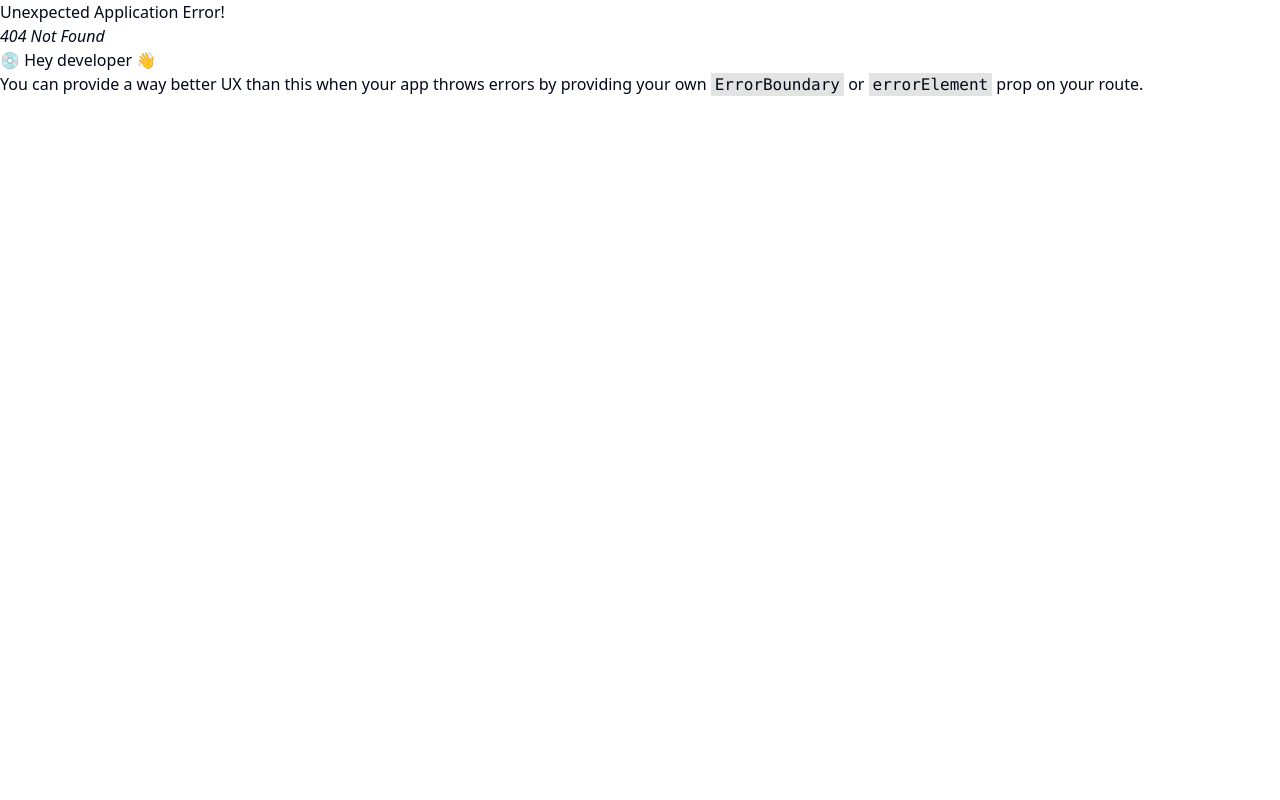
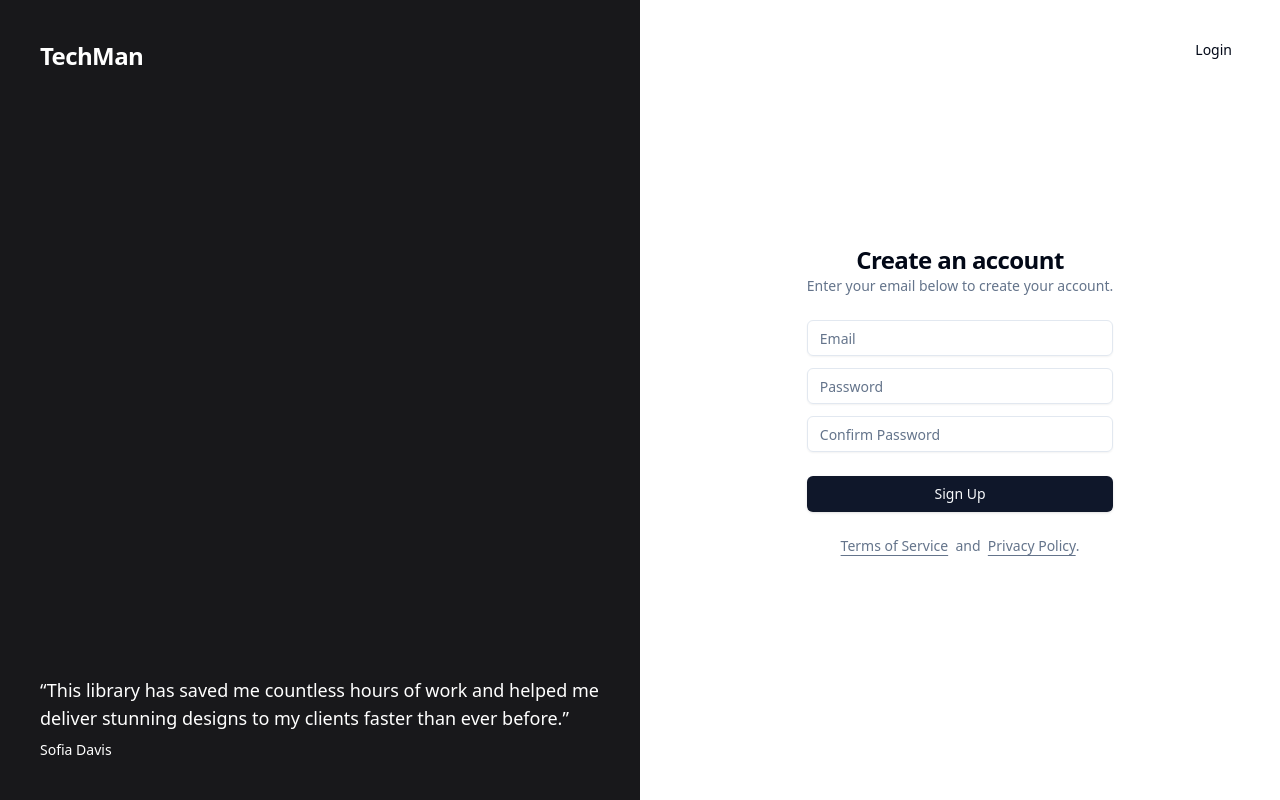
Before and after one commit to SahanY099/php-react-ecommerce-store, a React (Vite) app in the folder frontend/: page /signup in a window 1280 px wide. Before the commit this address had no page. Built offline with nearby package versions, Linux system fonts and the light colour scheme.

Commit message:
Create signup page design

```diff
--- a/frontend/package.json
+++ b/frontend/package.json
@@ -11,6 +11,7 @@
   },
   "dependencies": {
     "@radix-ui/react-icons": "^1.3.0",
+    "@radix-ui/react-slot": "^1.0.2",
     "class-variance-authority": "^0.7.0",
     "clsx": "^2.0.0",
     "react": "^18.2.0",
--- /dev/null
+++ b/frontend/src/components/layouts/guest-layout.tsx
@@ -0,0 +1,30 @@
+import { Outlet } from "react-router-dom";
+
+export default function GuestLayout() {
+  return (
+    <div className="container relative grid h-screen max-w-none items-center justify-center px-0 md:grid-cols-2">
+      <div className="relative hidden h-full flex-col p-10 text-white  md:flex">
+        <div className="absolute inset-0 bg-zinc-900" />
+        <div className="z-20">
+          <h1 className="text-2xl font-semibold tracking-tight text-white">
+            TechMan
+          </h1>
+        </div>
+
+        <div className="z-20 mt-auto">
+          <blockquote className="space-y-2">
+            <p className="text-lg">
+              &ldquo;This library has saved me countless hours of work and
+              helped me deliver stunning designs to my clients faster than ever
+              before.&rdquo;
+            </p>
+            <footer className="text-sm">Sofia Davis</footer>
+          </blockquote>
+        </div>
+      </div>
+      <div className="px-8">
+        <Outlet />
+      </div>
+    </div>
+  );
+}
--- /dev/null
+++ b/frontend/src/components/ui/button.tsx
@@ -0,0 +1,57 @@
+import * as React from "react"
+import { Slot } from "@radix-ui/react-slot"
+import { cva, type VariantProps } from "class-variance-authority"
+
+import { cn } from "@/lib/utils"
+
+const buttonVariants = cva(
+  "inline-flex items-center justify-center whitespace-nowrap rounded-md text-sm font-medium transition-colors focus-visible:outline-none focus-visible:ring-1 focus-visible:ring-ring disabled:pointer-events-none disabled:opacity-50",
+  {
+    variants: {
+      variant: {
+        default:
+          "bg-primary text-primary-foreground shadow hover:bg-primary/90",
+        destructive:
+          "bg-destructive text-destructive-foreground shadow-sm hover:bg-destructive/90",
+        outline:
+          "border border-input bg-transparent shadow-sm hover:bg-accent hover:text-accent-foreground",
+        secondary:
+          "bg-secondary text-secondary-foreground shadow-sm hover:bg-secondary/80",
+        ghost: "hover:bg-accent hover:text-accent-foreground",
+        link: "text-primary underline-offset-4 hover:underline",
+      },
+      size: {
+        default: "h-9 px-4 py-2",
+        sm: "h-8 rounded-md px-3 text-xs",
+        lg: "h-10 rounded-md px-8",
+        icon: "h-9 w-9",
+      },
+    },
+    defaultVariants: {
+      variant: "default",
+      size: "default",
+    },
+  }
+)
+
+export interface ButtonProps
+  extends React.ButtonHTMLAttributes<HTMLButtonElement>,
+    VariantProps<typeof buttonVariants> {
+  asChild?: boolean
+}
+
+const Button = React.forwardRef<HTMLButtonElement, ButtonProps>(
+  ({ className, variant, size, asChild = false, ...props }, ref) => {
+    const Comp = asChild ? Slot : "button"
+    return (
+      <Comp
+        className={cn(buttonVariants({ variant, size, className }))}
+        ref={ref}
+        {...props}
+      />
+    )
+  }
+)
+Button.displayName = "Button"
+
+export { Button, buttonVariants }
--- /dev/null
+++ b/frontend/src/components/ui/input.tsx
@@ -0,0 +1,25 @@
+import * as React from "react"
+
+import { cn } from "@/lib/utils"
+
+export interface InputProps
+  extends React.InputHTMLAttributes<HTMLInputElement> {}
+
+const Input = React.forwardRef<HTMLInputElement, InputProps>(
+  ({ className, type, ...props }, ref) => {
+    return (
+      <input
+        type={type}
+        className={cn(
+          "flex h-9 w-full rounded-md border border-input bg-transparent px-3 py-1 text-sm shadow-sm transition-colors file:border-0 file:bg-transparent file:text-sm file:font-medium placeholder:text-muted-foreground focus-visible:outline-none focus-visible:ring-1 focus-visible:ring-ring disabled:cursor-not-allowed disabled:opacity-50",
+          className
+        )}
+        ref={ref}
+        {...props}
+      />
+    )
+  }
+)
+Input.displayName = "Input"
+
+export { Input }
--- /dev/null
+++ b/frontend/src/routes/signup.tsx
@@ -0,0 +1,56 @@
+import { Button, buttonVariants } from "@/components/ui/button";
+import { Input } from "@/components/ui/input";
+import { cn } from "@/lib/utils";
+import { Link } from "react-router-dom";
+
+export default function Signup() {
+  return (
+    <>
+      <Link
+        to="/login"
+        className={cn(
+          buttonVariants({ variant: "ghost" }),
+          "absolute right-4 top-4 md:right-8 md:top-8"
+        )}
+      >
+        Login
+      </Link>
+      <div className="grid items-center justify-center gap-6">
+        <div className="flex flex-col items-center justify-center">
+          <h1 className="text-2xl font-semibold tracking-tight">
+            Create an account
+          </h1>
+          <p className="text-center text-sm text-muted-foreground">
+            Enter your email below to create your account.
+          </p>
+        </div>
+
+        <form className="flex flex-col gap-6">
+          <div className="flex flex-col gap-3">
+            <Input type="email" placeholder="Email" />
+            <Input type="password" placeholder="Password" />
+            <Input type="password" placeholder="Confirm Password" />
+          </div>
+          <Button>Sign Up</Button>
+        </form>
+
+        <p className="px-8 text-center text-sm text-muted-foreground">
+          <Link
+            to="/terms"
+            className="underline underline-offset-4 hover:text-primary"
+          >
+            Terms of Service
+          </Link>
+          &nbsp; and &nbsp;
+          <Link
+            to="/privacy"
+            className="underline underline-offset-4 hover:text-primary"
+          >
+            Privacy Policy
+          </Link>
+          .
+        </p>
+      </div>
+    </>
+  );
+}
```
Also changed, not shown: frontend/src/routes/index.tsx (+9 -4 lines), 1 other file (tests, documents, lock files or other folders).
